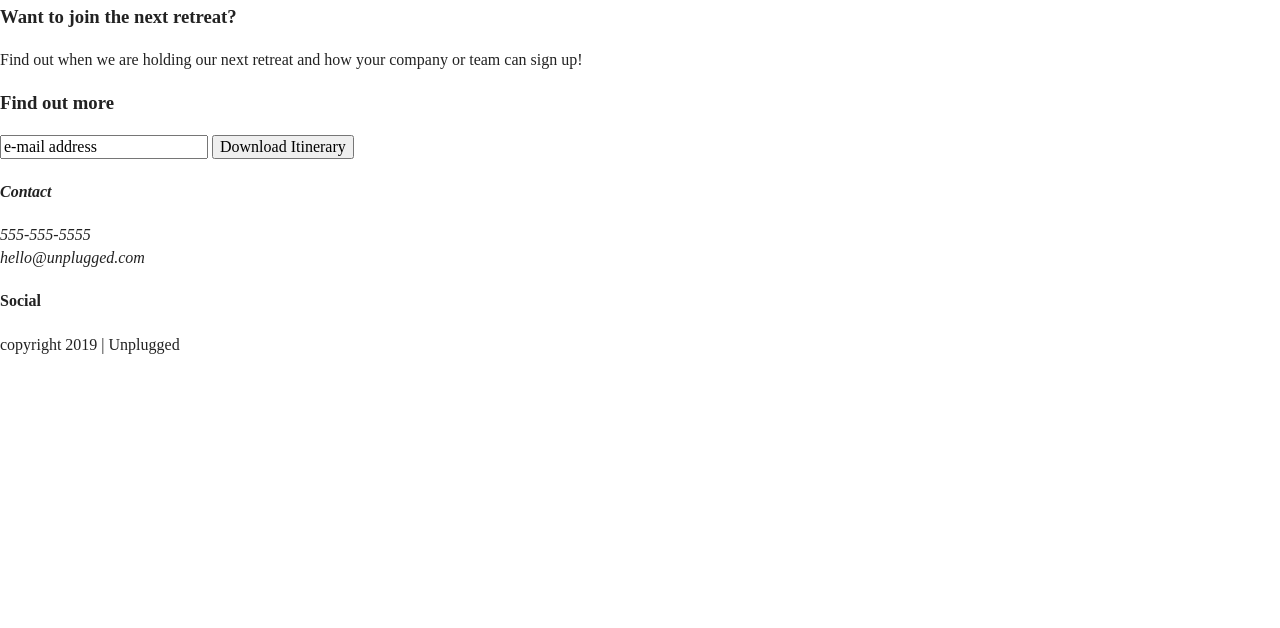
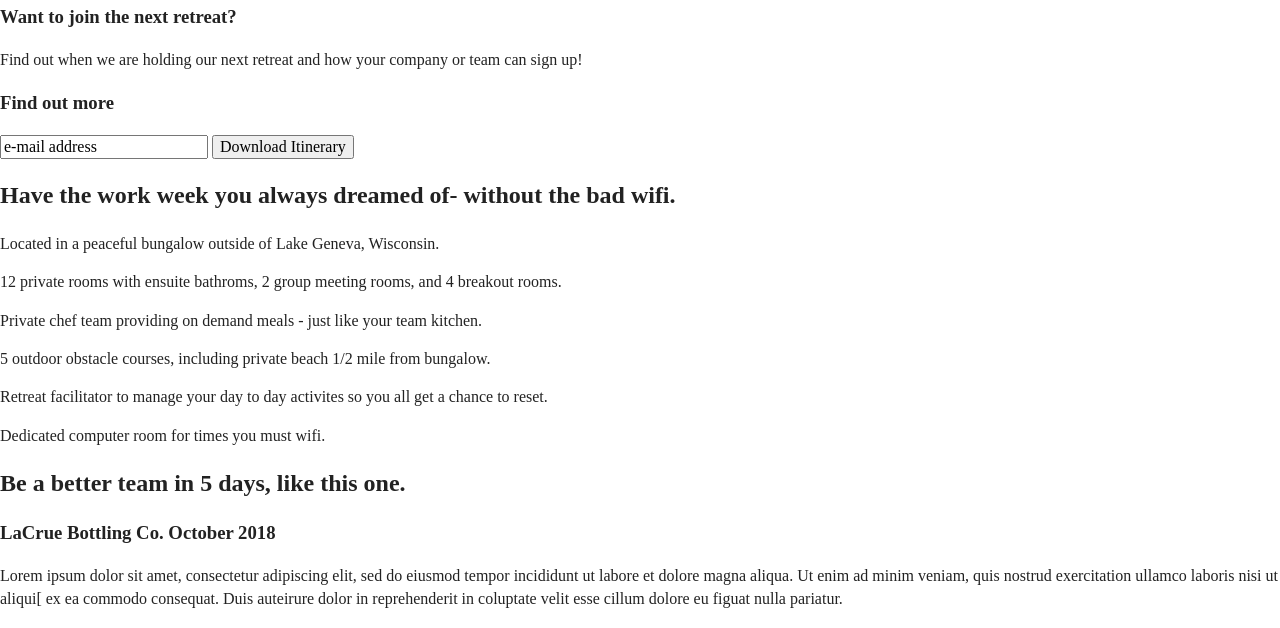
Before and after one commit to Jame0753/unplugged2.0, a plain HTML site: page index.html in a window 1280 px wide. Shown: the part 168-796 px from the top of the page. Drawn offline with nearby package versions, Linux system fonts and the light colour scheme.

Commit message:
finished coding home page

```diff
--- a/index.html
+++ b/index.html
@@ -60,6 +60,50 @@
       </div><!-- aside content-wrapper ends-->
     </aside>
 
+    <section class="features">
+        <div class="content-wrapper">
+            <h2>Have the work week you always dreamed of- without the bad wifi.</h2>
+            <div class="features-items">
+                <article>
+                    <p class="fontawesome-icon"></p>
+                    <p class="features-item-description">Located in a peaceful bungalow outside of Lake Geneva, Wisconsin.</p>
+                </article>
+                <article>
+                    <p class="fontawesome-icon"></p>
+                    <p class="features-item-description">12 private rooms with ensuite bathroms, 2 group meeting rooms, and 4 breakout rooms.</p>
+                </article>
+                <article>
+                    <p class="fontawesome-icon"></p>
+                    <p class="features-item-description">Private chef team providing on demand meals - just like your team kitchen.</p>
+                </article>
+                <article>
+                    <p class="fontawesome-icon"></p>
+                    <p class="features-item-description">5 outdoor obstacle courses, including private beach 1/2 mile from bungalow.</p>
+                </article>
+                <article>
+                    <p class="fontawesome-icon"></p>
+                    <p class="features-item-description">Retreat facilitator to manage your day to day activites so you all get a chance to reset.</p>
+                </article>
+                <article>
+                    <p class="fontawesome-icon"></p>
+                    <p class="features-item-description">Dedicated computer room for times you must wifi.</p>
+                </article>
+            </div>
+        </div>
+    </section>
+
+    <section class="reviews">
+        <div class="content-wrapper">
+            <h2>Be a better team in 5 days, like this one.</h2>
+            <article>
+                <div>
+                    <h3>LaCrue Bottling Co. October 2018</h3>
+                    <p>Lorem ipsum dolor sit amet, consectetur adipiscing elit, sed do eiusmod tempor incididunt ut labore et dolore magna aliqua. Ut enim ad minim veniam, quis nostrud exercitation ullamco laboris nisi ut aliqui[ ex ea commodo consequat. Duis auteirure dolor in reprehenderit in coluptate velit esse cillum dolore eu figuat nulla pariatur.</p>
+                </div>
+            </article>
+        </div>
+    </section>
+
   </main><!--main wrapper-->
 
   <footer>
```
